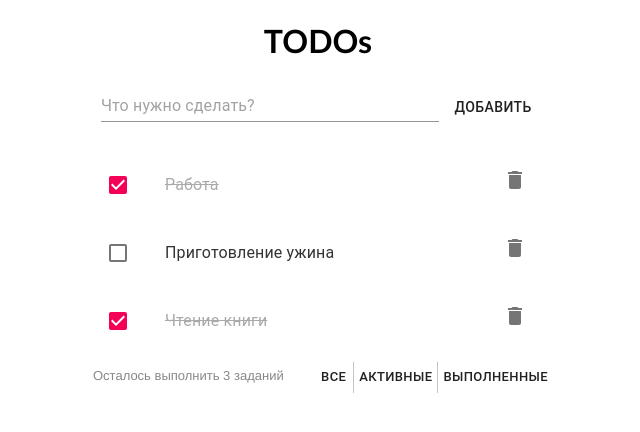
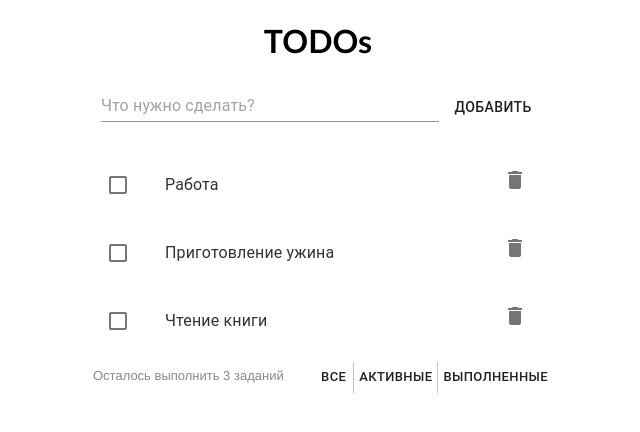
Before and after one commit to WebHeroSchool/todoZiabrova, a React (Create React App) app in the folder todo/: page / in a window 1280 px wide. Shown: the top 432 px of the page, without its empty margins (322-962 px from the left). Built offline with nearby package versions, Linux system fonts and the light colour scheme.

Commit message:
Добавлены методы жизненного цикла

```diff
--- a/todo/src/components/App/App.js
+++ b/todo/src/components/App/App.js
@@ -8,22 +8,37 @@ class App extends React.Component {
   state = {
     items: [
       {
-        id: 1,
-        isDone: true,
+        id: this.createId(),
+        isDone: false,
         value: 'Работа'
       },
       {
-        id: 2,
+        id: this.createId(),
         isDone: false,
         value: 'Приготовление ужина'
       },
       {
-        id: 3,
-        isDone: true,
+        id: this.createId(),
+        isDone: false,
         value: 'Чтение книги'
       }
     ]
   };
+
+  createId() {
+    return `${Math.random().toString(36).substr(2,9)}`
+  };
+
+  onClickAdd = value => this.setState(state => ({
+    items: [
+      ...state.items,
+      {
+        value: value,
+        isDone: false,
+        id: this.createId()
+      }
+    ]
+  }));
 
   onClickDone = id => {
     const newItemList = this.state.items.map(item => {
@@ -40,18 +55,6 @@ class App extends React.Component {
 
   onClickDelete = id => this.setState(state => ({
     items: state.items.filter(item => item.id !== id)
- }));
-
- onClickAdd = value => this.setState(state => ({
-   items: [
-     ...state.items,
-     {
-       value: value,
-       isDone: false,
-       id: state.count + 1
-     }
-   ],
-   count: state.count + 1
  }));
 
   render() {
--- a/todo/src/components/InputItem/InputItem.js
+++ b/todo/src/components/InputItem/InputItem.js
@@ -5,9 +5,9 @@ import Button from '@material-ui/core/Button';
 
 class InputItem extends React.Component {
   state = {
-    inputValue: '',
+    error: false,
     helperText: '',
-    error: false
+    inputValue: ''
   };
 
   onButtonClick = () => {
@@ -28,7 +28,7 @@ class InputItem extends React.Component {
 
   render() {
 
-    return  (
+    return (
       <div>
       <TextField
       id="standard-full-width"
--- a/todo/src/components/Item/Item.js
+++ b/todo/src/components/Item/Item.js
@@ -10,8 +10,24 @@ import ListItemSecondaryAction from '@material-ui/core/ListItemSecondaryAction';
 import classnames from 'classnames';
 import PropTypes from 'prop-types';
 
-const Item = ({item, isDone, id, onClickDone, onClickDelete}) => (
-    <ListItem>
+class Item extends React.Component {
+  componentDidMount() {
+    console.log('componentDidMount')
+  }
+
+  componentDidUpdate() {
+    console.log('componentDidUpdate')
+  }
+
+  componentWillUnmount() {
+    console.log('componentWillUnmount')
+  }
+
+  render() {
+    const {item, isDone, id, onClickDone, onClickDelete} = this.props;
+
+    return (
+      <ListItem>
       <ListItemIcon className={styles.wrap}>
         <Checkbox
           edge="start"
@@ -41,7 +57,9 @@ const Item = ({item, isDone, id, onClickDone, onClickDelete}) => (
     </IconButton>
   </ListItemSecondaryAction>
 </ListItem>
-  );
+    );
+  }
+}
 
 Item.propTypes = {
   value: PropTypes.string.isRequired,
--- a/todo/src/components/ItemList/ItemList.js
+++ b/todo/src/components/ItemList/ItemList.js
@@ -1,14 +1,13 @@
 import React from 'react';
 import Item from '../Item/Item';
 import styles from './ItemList.module.css';
-import classnames from 'classnames';
 import PropTypes from 'prop-types';
 
-const ItemList = ({items, onClickDone, onClickDelete}) => (<ul className ={
-  classnames ({
-    [styles.list]: true
-  })
-}>
+class ItemList extends React.Component {
+
+  render() {
+    const {items, onClickDone, onClickDelete} = this.props;
+    return (<ul className ={styles.list}>
       {items.map(item =>
         <Item
           key={item.id}
@@ -21,6 +20,8 @@ const ItemList = ({items, onClickDone, onClickDelete}) => (<ul className ={
       )}
       </ul>
     );
+  }
+}
 
 ItemList.propTypes = {
   item: PropTypes.array.isRequired,
```
Lines whose indentation alone changed are shown as unchanged.
